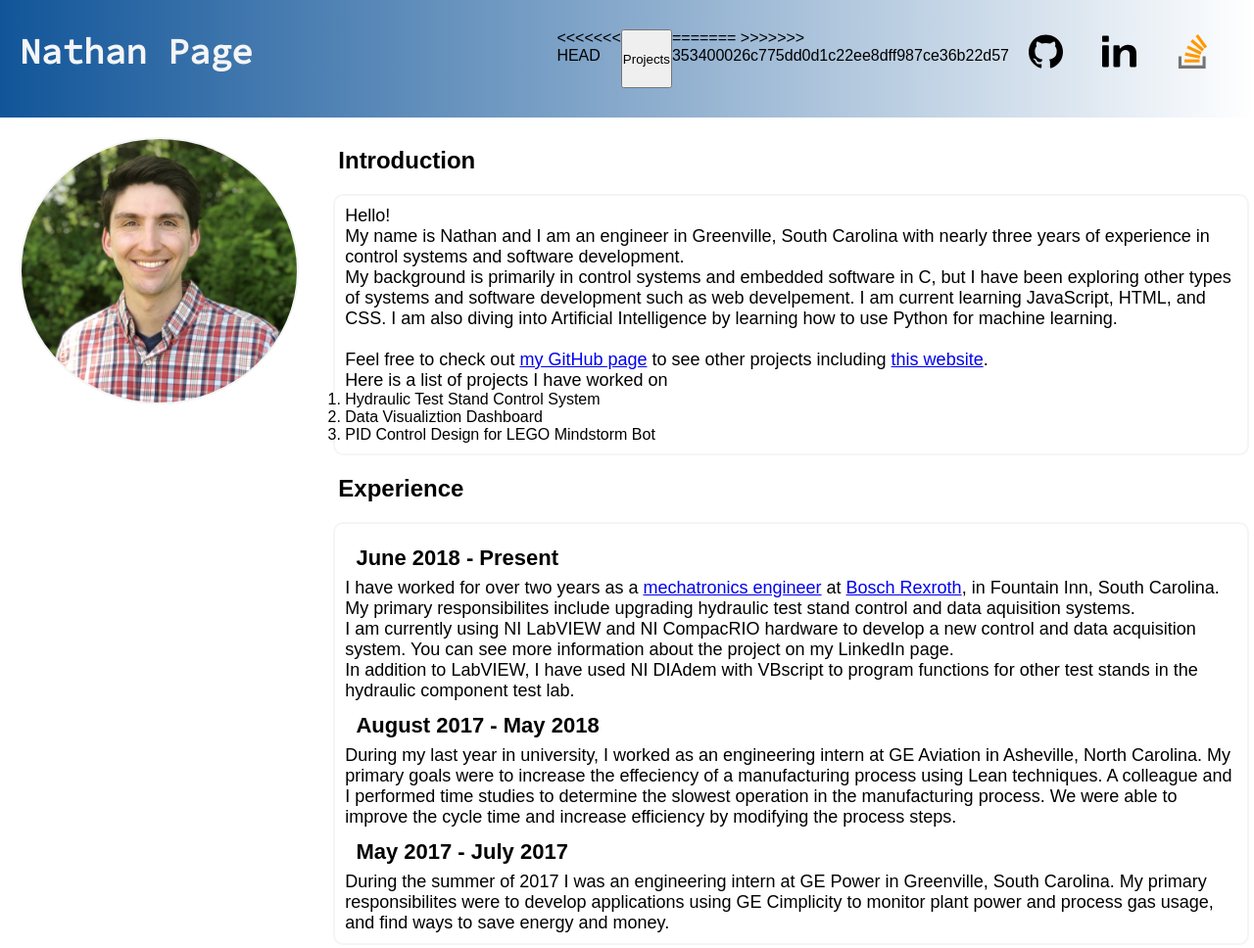
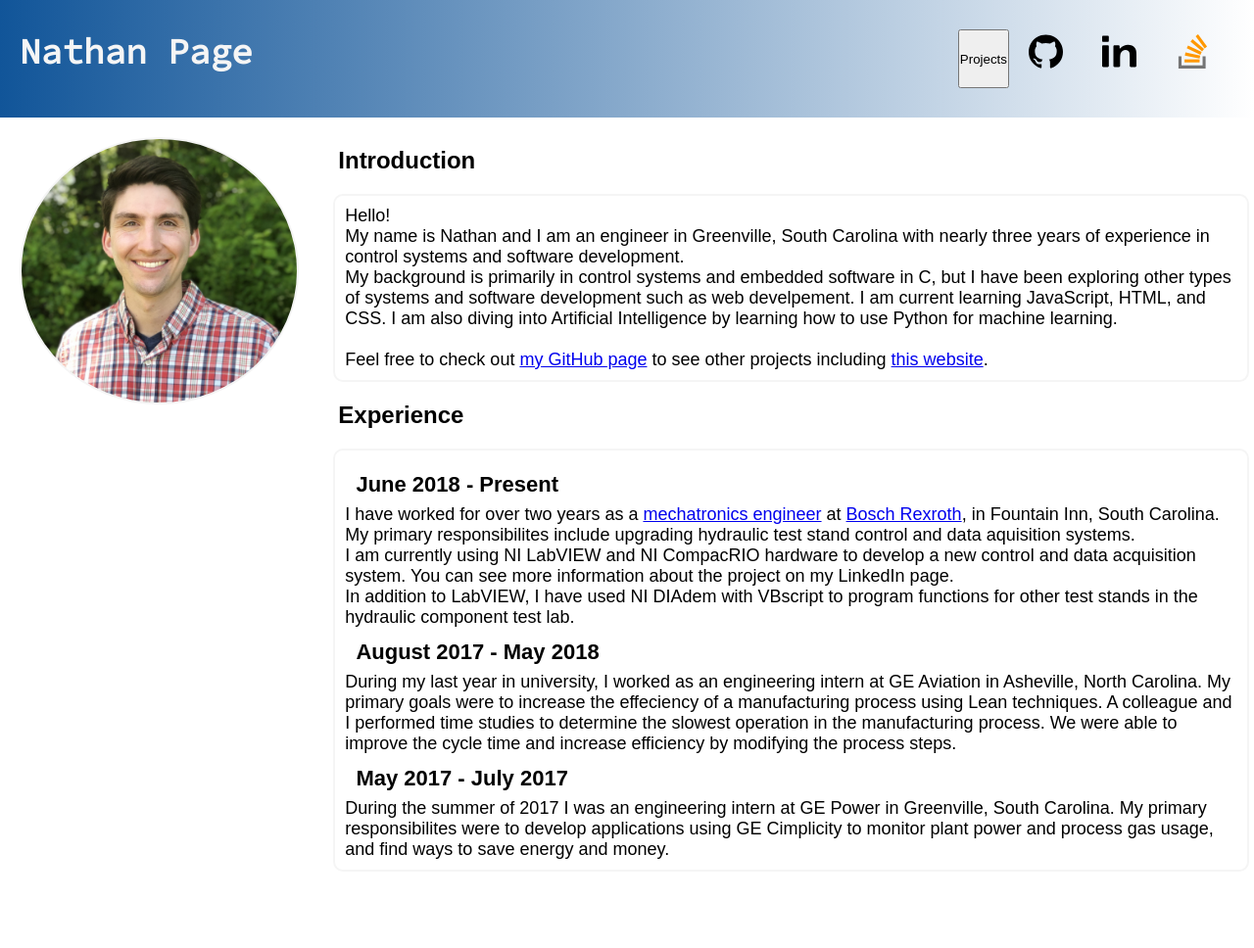
Before and after one commit to ndpage/personal-website, a website: page public/index.html in a window 1280 px wide. Shown: the top 968 px of the page at 98% size. Drawn offline with nearby package versions, Linux system fonts and the light colour scheme.

Commit message:
Removed list of items

```diff
--- a/public/index.html
+++ b/public/index.html
@@ -15,12 +15,9 @@
                 <h1 class="header-text">Nathan Page</h1>
             </div>
             <div class="body-icon-link-flexbox">
-<<<<<<< HEAD
 
                 <button class="projects-btn">Projects</button>
 
-=======
->>>>>>> 353400026c775dd0d1c22ee8dff987ce36b22d57
                 <a  href="http://www.github.com/ndpage" title="Click to check out Nathan's Github">
                     <img class="icon-link-img" src="github-logo.svg"  alt="Nathan's Github" />
                     <title>Nathan's Github</title>
@@ -37,12 +34,14 @@
         </header>
 
         <!-- Main body content section -->
-        <div class="body-main" id="content_main">
+        <div class="body-main" id="content-main">
+            <!-- Profile picture section-->
             <div class="body-section-1">
                 <div class="profile-img-box">
                     <img src="/profile_cropped.jpg" class="profile-img" alt="Nathan Page's profile picture" title="Nathan's profile picture"/>
                 </div>
             </div>
+            <!-- Main content section -->
             <div class="body-main-content">
                 <h2 class="body-header-text">Introduction </h2>
                 <article class="body-content-text rounded-borders">
@@ -61,14 +60,6 @@
                         <br> Feel free to check out <a href="https://github.com/ndpage" target="_blank" title="Nathan's GitHub page">my GitHub page</a> to see
                                 other projects including <a href="https://github.com/ndpage/personal-website" target="_blank">this website</a>.
                     </p>
-
-                    <p> Here is a list of projects I have worked on</p>
-                    <ol>
-                        <li>Hydraulic Test Stand Control System</li>
-                        <li>Data Visualiztion Dashboard</li>
-                        <li>PID Control Design for LEGO Mindstorm Bot</li>
-                    </ol>
-
                 </article>
 
                 <h2 class="body-header-text">Experience</h2>
```
